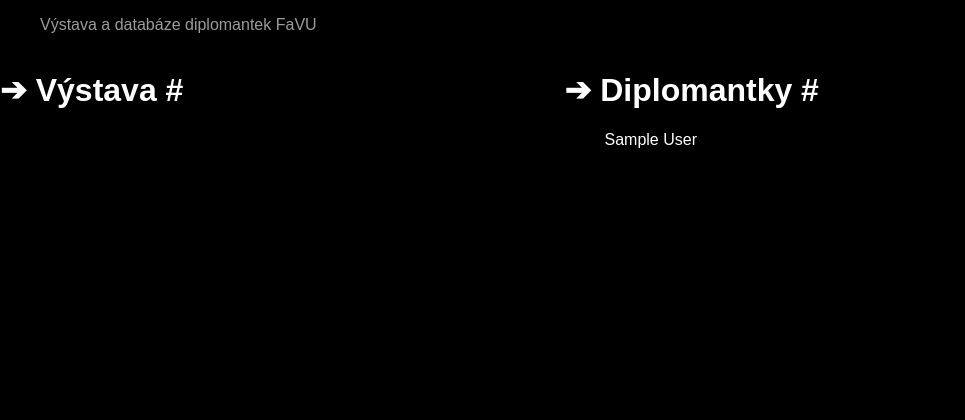
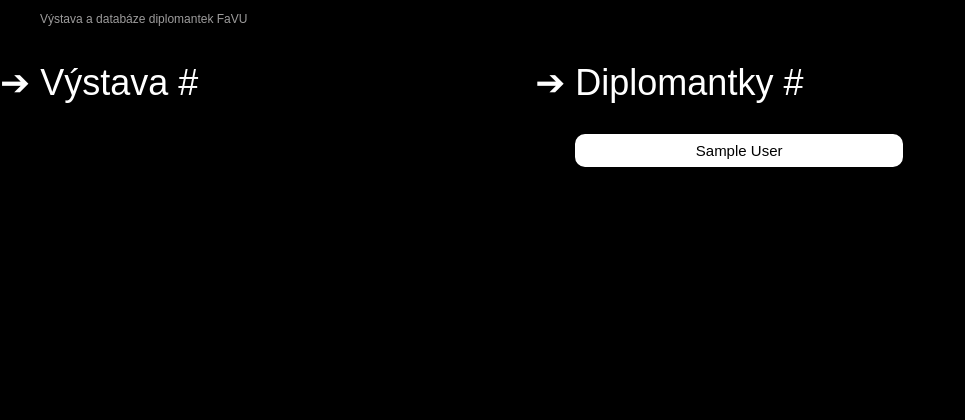
Before and after one commit to agajdosi/diplomantky2, a Django app: page / in a window 1280 px wide. Shown: the top 420 px of the page, without its empty margins (0-965 px from the left). Run offline with Django 4.2, Linux system fonts and the light colour scheme; tables that the repository leaves empty hold one stand-in row (values such as "Sample post"); parts of the project's set-up code (start-up, migrations or seed data) failed here and were passed over; some web fonts are replaced.

Commit message:
Style buttons

```diff
--- a/static/main.css
+++ b/static/main.css
@@ -7,7 +7,7 @@ html { font-family: 'Inter', sans-serif; }
 html {
     background-color: #000000;
     color: #ffffff;
-    font-size: 16px;
+    font-size: 12px;
 }
 
 body {
@@ -16,6 +16,26 @@ body {
 
 a, a:visited, a:hover, a:active {
     color: inherit;
+}
+
+h1 {
+    font-weight: 400;
+    font-size: 3rem;
+}
+
+.button {
+    padding: .5rem 1rem;
+    margin: 0.5rem 0rem;
+    text-align: center;
+    font-size: 1.25rem;
+    font-weight: normal;
+    border-radius: 10px;
+    border-width: 2px;
+    border-style: solid;
+    border-color: rgb(255, 255, 255);
+    background-color: rgb(255, 255, 255);
+    text-decoration: none;
+    color: rgb(0,0,0);
 }
 
 
@@ -28,7 +48,6 @@ a, a:visited, a:hover, a:active {
     text-decoration-line: none;
 }
 
-
 footer {
     position: fixed;
     height: 40px;
@@ -38,19 +57,15 @@ footer {
     background-color: #000000;
 }
 
-
 .content {
     padding: 0 40px;
     display: flex;
     flex-direction: column;
-    align-items: stretch;
-    align-content: stretch;
 }
 
 .contitem {
     display: flex;
     flex-wrap: wrap;
-    justify-content: stretch;
 }
 
 .contitem h1 {
@@ -62,3 +77,16 @@ footer {
     flex-grow: 1;
     min-width: 400px;
 }
+
+.graduates {
+    display: flex;
+    flex-direction: column;
+}
+
+.graduates a {
+    color: rgb(0,0,0);
+}
+
+.graduate {
+    width: 300px;
+}
--- a/templates/index.html
+++ b/templates/index.html
@@ -5,23 +5,20 @@
 {% block content %}
   {% for exhibition in exhibitions %}
   <div class="contitem">
+
     <div class="exhibition half">
-      <h1>
-        <span class="expander">➔</span>
-        Výstava {{ exhibition.url }}
-      </h1>
+      <h1><span>➔</span> Výstava {{ exhibition.url }}</h1>
     </div>
+
     <div class="graduates half">
-      <h1>
-        <span class="expander">➔</span>
-        Diplomantky {{ exhibition.url }}
-      </h1>
+      <h1><span>➔</span> Diplomantky {{ exhibition.url }}</h1>
       {% for graduate in exhibition.artists.all %}
-        <div class="graduate">
-        {{ graduate.first_name }} {{ graduate.last_name }}
-        </div>
+          <a href="{{graduate.first_name}}-{{graduate.last_name}}" class="graduate button">
+            {{ graduate.first_name }} {{ graduate.last_name }}
+          </a>
       {% endfor %}
     </div>
+
   </div>
   {% endfor %}
 {% endblock %}
```
